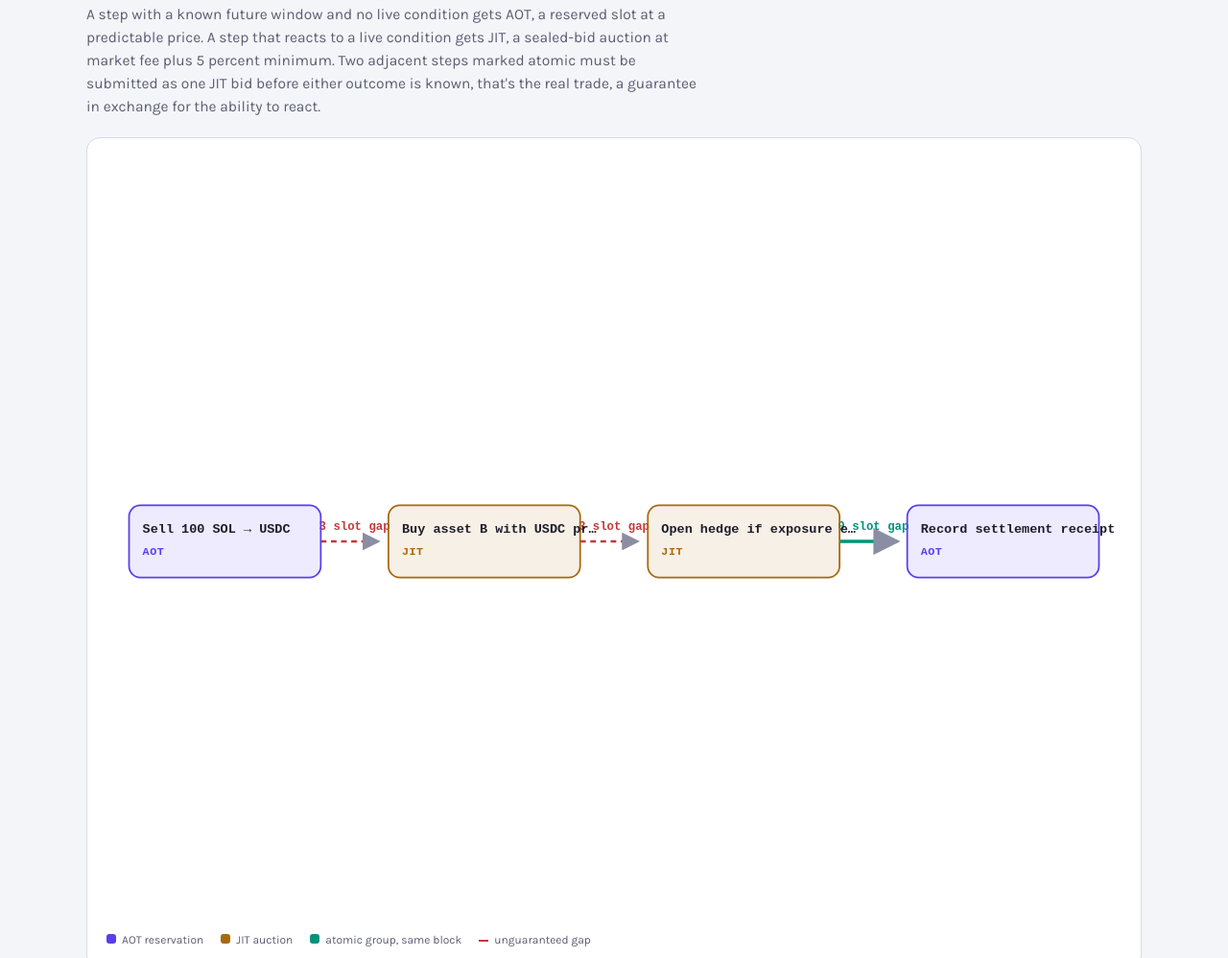
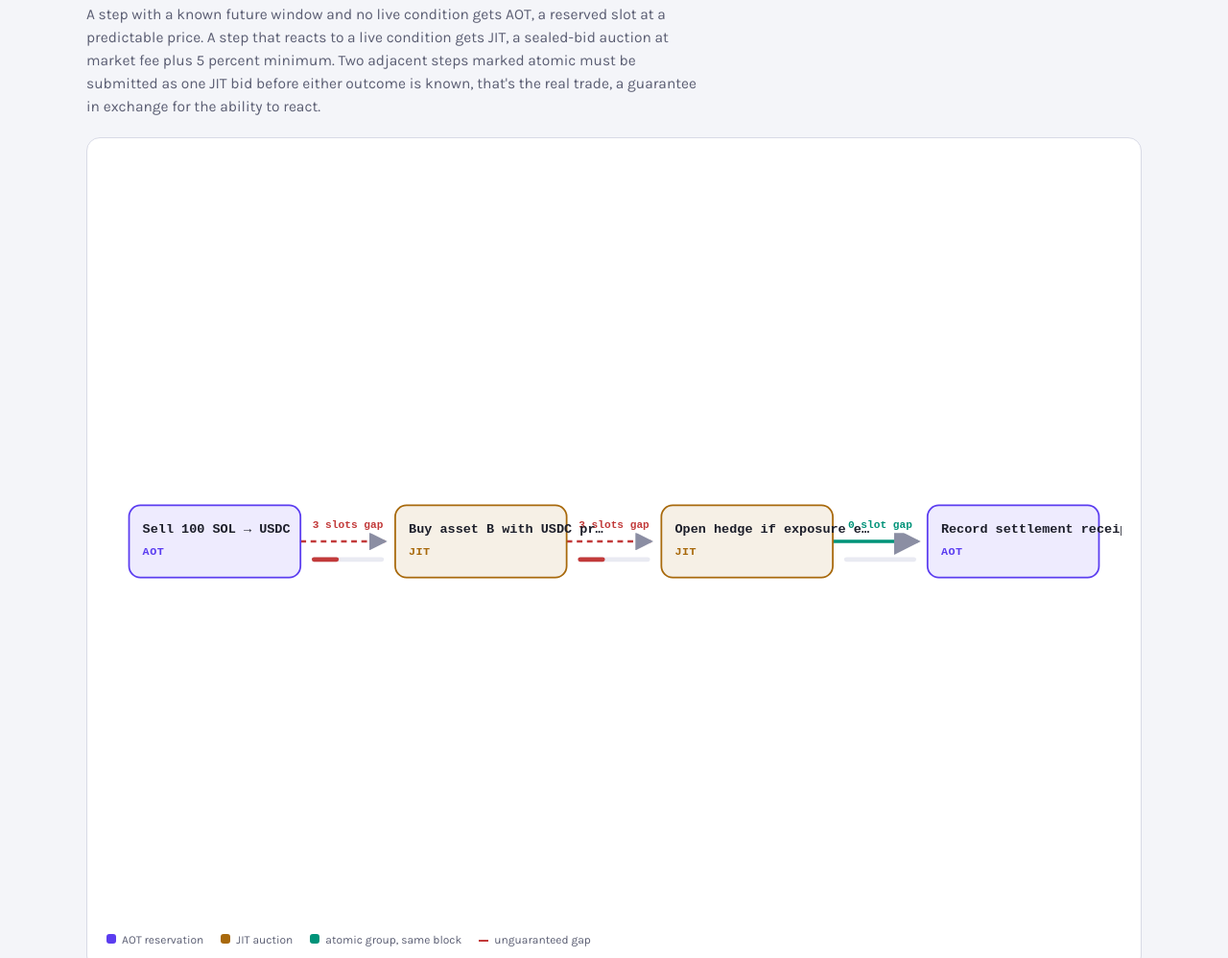
Before and after one commit to talk2brownn/timelock, a plain HTML site: page index.html in a window 1280 px wide. Shown: the part 1463-2461 px from the top of the page at 96% size. Drawn offline with Linux system fonts and the light colour scheme; a web font is replaced by a local one.

Commit message:
Animate the atomicity gap diagram and fix edge-label overlap

```diff
--- a/index.html
+++ b/index.html
@@ -120,6 +120,13 @@
   /* ---- DAG diagram ---- */
   .dag-card { background: var(--surface); border: 1px solid var(--border); border-radius: 14px; padding: 20px; margin-bottom: 24px; }
   svg text { font-family: "Fragment Mono", monospace; }
+  #dagSvg rect, #dagSvg text { transition: fill 0.35s ease, stroke 0.35s ease, opacity 0.35s ease; }
+  #dagSvg line { transition: stroke 0.35s ease, stroke-width 0.35s ease, opacity 0.35s ease; }
+  #dagSvg .exp-bar-fill, #dagSvg .exp-bar-track { transition: width 0.35s ease, x 0.35s ease, fill 0.35s ease; }
+  #dagSvg .exp-halo { transition: x 0.35s ease, width 0.35s ease; }
+
+  @keyframes gapPulse { 0% { transform: scale(1); } 35% { transform: scale(1.16); } 100% { transform: scale(1); } }
+  .gap-number.pulse { animation: gapPulse 0.5s ease; }
 
   /* ---- gap report ---- */
   .gap-hero { background: var(--surface); border: 1px solid var(--border); border-radius: 16px; padding: 26px 28px; margin-bottom: 24px; display: grid; grid-template-columns: auto 1fr; gap: 28px; align-items: center; }
@@ -134,7 +141,7 @@
   .edge-row .path { font-family: "Fragment Mono", monospace; font-size: 12.5px; color: var(--text-secondary); flex: 1 1 100%; min-width: 0; }
   .edge-row .path b { color: var(--text); }
   .edge-row .bar-track { flex: 1 1 100px; min-width: 0; height: 8px; background: var(--surface-2); border-radius: 999px; overflow: hidden; }
-  .edge-row .bar-fill { height: 100%; background: var(--gap); border-radius: 999px; }
+  .edge-row .bar-fill { height: 100%; background: var(--gap); border-radius: 999px; transition: width 0.35s ease, background 0.35s ease; }
   .edge-row .bar-fill.zero { background: var(--atomic); }
   .edge-row .amt { font-family: "Fragment Mono", monospace; font-weight: 700; font-size: 12.5px; white-space: nowrap; }
   .edge-row .amt.zero { color: var(--atomic); }
@@ -240,7 +247,7 @@
       <p class="section-dek">Summed along the longest dependency chain in the plan above. This is the number that matters: every leg individually guaranteed, and still this much daylight between them.</p>
     </div>
     <div class="gap-hero">
-      <div class="gap-number"><span id="gapSlots">0</span><span class="unit">slots</span></div>
+      <div class="gap-number" id="gapNumber"><span id="gapSlots">0</span><span class="unit">slots</span></div>
       <div class="gap-copy">
         <p><strong id="gapSeconds">0.0s</strong> of unavoidable exposure at 400ms per slot, the real, current Solana slot time, even in the case where every single leg wins its auction or its reservation on the first try.</p>
         <p id="gapExplain">Sell confirms, then USDC sits unhedged until the buy leg lands, that gap is structural, not a bug in this plan.</p>
@@ -619,64 +626,126 @@
   // ---------------------------------------------------------------
   function drawDag(sched) {
     var svg = document.getElementById("dagSvg");
-    clear(svg);
     var steps = sched.steps;
     var n = steps.length;
     var W = 900, H = 260;
-    var nodeW = 170, nodeH = 64;
-    var xGap = (W - 40 - nodeW) / Math.max(1, n - 1);
+    var minGap = 84;
+    var nodeW = Math.max(120, Math.min(190, (W - 40 - (n - 1) * minGap) / Math.max(1, n)));
+    var nodeH = 64;
+    var stepX = nodeW + minGap;
     var y = H / 2 - nodeH / 2;
 
     var pos = {};
-    steps.forEach(function (s, i) { pos[s.id] = { x: 20 + i * xGap, y: y }; });
+    steps.forEach(function (s, i) { pos[s.id] = { x: 20 + i * stepX, y: y }; });
 
-    var textCol = cssVar("--text"), mutedCol = cssVar("--text-muted"), gapCol = cssVar("--gap"), atomicCol = cssVar("--atomic");
+    var textCol = cssVar("--text"), mutedCol = cssVar("--text-muted"), gapCol = cssVar("--gap"), atomicCol = cssVar("--atomic"), surface2 = cssVar("--surface-2"), surfaceCol = cssVar("--surface");
 
-    // defs: arrow marker
-    var defs = el("defs", {});
-    var marker = el("marker", { id: "arrow", markerWidth: 8, markerHeight: 8, refX: 7, refY: 4, orient: "auto" });
-    marker.appendChild(el("path", { d: "M0,0 L8,4 L0,8 Z", fill: mutedCol }));
-    defs.appendChild(marker);
-    svg.appendChild(defs);
+    // Rebuild from scratch only when the set of steps actually changes (workflow switch).
+    // Otherwise reuse the existing elements and just update their attributes, so CSS
+    // transitions animate the change instead of the diagram snapping to a new state.
+    var sig = steps.map(function (s) { return s.id; }).join("|");
+    if (svg.getAttribute("data-sig") !== sig) {
+      clear(svg);
+      svg.setAttribute("data-sig", sig);
+      svg.__cache = { nodes: {}, edges: {} };
 
-    // edges
+      var defs = el("defs", {});
+      var marker = el("marker", { id: "arrow", markerWidth: 8, markerHeight: 8, refX: 7, refY: 4, orient: "auto" });
+      marker.appendChild(el("path", { d: "M0,0 L8,4 L0,8 Z", fill: mutedCol }));
+      defs.appendChild(marker);
+      svg.appendChild(defs);
+
+      sched.edges.forEach(function (e) {
+        var key = e.from + ">" + e.to;
+        var line = el("line", { "marker-end": "url(#arrow)" });
+        var track = el("rect", { rx: 2, ry: 2 });
+        var fill = el("rect", { rx: 2, ry: 2, "class": "exp-bar-fill" });
+        var halo = el("rect", { rx: 4, ry: 4, fill: surfaceCol });
+        var label = el("text", { "text-anchor": "middle", "font-size": 9.5, "font-weight": 700 });
+        svg.appendChild(line); svg.appendChild(track); svg.appendChild(fill); svg.appendChild(halo); svg.appendChild(label);
+        svg.__cache.edges[key] = { line: line, track: track, fill: fill, halo: halo, label: label };
+      });
+
+      steps.forEach(function (s) {
+        var rect = el("rect", { rx: 10, "stroke-width": 1.5 });
+        var t1 = el("text", { "font-size": 11.5, "font-weight": 700 });
+        var t2 = el("text", { "font-size": 10, "font-weight": 700, "letter-spacing": "0.04em" });
+        svg.appendChild(rect); svg.appendChild(t1); svg.appendChild(t2);
+        svg.__cache.nodes[s.id] = { rect: rect, t1: t1, t2: t2 };
+      });
+    }
+
+    var maxSlots = 8;
     sched.edges.forEach(function (e) {
+      var key = e.from + ">" + e.to;
+      var c = svg.__cache.edges[key];
+      if (!c) return;
       var p1 = pos[e.from], p2 = pos[e.to];
       var x1 = p1.x + nodeW, y1 = p1.y + nodeH / 2;
       var x2 = p2.x, y2 = p2.y + nodeH / 2;
       var color = e.atomic ? atomicCol : gapCol;
-      var line = el("line", { x1: x1, y1: y1, x2: x2 - 9, y2: y2, stroke: color, "stroke-width": e.atomic ? 3 : 2, "stroke-dasharray": e.atomic ? "" : "5,4", "marker-end": "url(#arrow)" });
-      svg.appendChild(line);
-      var midX = (x1 + x2) / 2;
-      var lbl = e.atomic ? "0 slot gap" : (e.exposure + " slot gap");
-      var t = el("text", { x: midX, y: y1 - 10, "font-size": 10.5, fill: color, "text-anchor": "middle", "font-weight": 700 });
-      t.textContent = lbl;
-      svg.appendChild(t);
+
+      c.line.setAttribute("x1", x1); c.line.setAttribute("y1", y1);
+      c.line.setAttribute("x2", x2 - 9); c.line.setAttribute("y2", y2);
+      c.line.setAttribute("stroke", color);
+      c.line.setAttribute("stroke-width", e.atomic ? 3 : 2);
+      c.line.setAttribute("stroke-dasharray", e.atomic ? "" : "5,4");
+
+      var barW = Math.max(0, (x2 - x1) - 20);
+      var barX = x1 + 10, barY = y1 + 14;
+      c.track.setAttribute("x", barX); c.track.setAttribute("y", barY);
+      c.track.setAttribute("width", barW); c.track.setAttribute("height", 4);
+      c.track.setAttribute("fill", surface2);
+
+      var frac = e.atomic ? 0 : Math.max(0.05, Math.min(1, e.exposure / maxSlots));
+      c.fill.setAttribute("x", barX); c.fill.setAttribute("y", barY);
+      c.fill.setAttribute("width", e.atomic ? 0 : barW * frac); c.fill.setAttribute("height", 4);
+      c.fill.setAttribute("fill", color);
+
+      var lbl = e.atomic ? "0 slot gap" : (e.exposure + " slot" + (e.exposure === 1 ? "" : "s") + " gap");
+      c.label.textContent = lbl;
+      var midX = (x1 + x2) / 2, labelY = y1 - 12;
+      c.label.setAttribute("x", midX); c.label.setAttribute("y", labelY); c.label.setAttribute("fill", color);
+      try {
+        var bbox = c.label.getBBox();
+        c.halo.setAttribute("x", bbox.x - 5);
+        c.halo.setAttribute("y", bbox.y - 2);
+        c.halo.setAttribute("width", bbox.width + 10);
+        c.halo.setAttribute("height", bbox.height + 4);
+      } catch (err) { /* getBBox can be unavailable before first paint */ }
     });
 
-    // nodes
     steps.forEach(function (s) {
       var kind = classify(s);
       var color = kind === "AOT" ? cssVar("--aot") : cssVar("--jit");
       var soft = kind === "AOT" ? cssVar("--aot-soft") : cssVar("--jit-soft");
+      var c = svg.__cache.nodes[s.id];
       var p = pos[s.id];
-      svg.appendChild(el("rect", { x: p.x, y: p.y, width: nodeW, height: nodeH, rx: 10, fill: soft, stroke: color, "stroke-width": 1.5 }));
+      c.rect.setAttribute("x", p.x); c.rect.setAttribute("y", p.y);
+      c.rect.setAttribute("width", nodeW); c.rect.setAttribute("height", nodeH);
+      c.rect.setAttribute("fill", soft); c.rect.setAttribute("stroke", color);
       var label = s.label.length > 26 ? s.label.slice(0, 24) + "…" : s.label;
-      var t1 = el("text", { x: p.x + 12, y: p.y + 24, "font-size": 11.5, fill: textCol, "font-weight": 700 });
-      t1.textContent = label;
-      svg.appendChild(t1);
-      var t2 = el("text", { x: p.x + 12, y: p.y + 44, "font-size": 10, fill: color, "font-weight": 700, "letter-spacing": "0.04em" });
-      t2.textContent = kind;
-      svg.appendChild(t2);
+      c.t1.textContent = label;
+      c.t1.setAttribute("x", p.x + 12); c.t1.setAttribute("y", p.y + 24); c.t1.setAttribute("fill", textCol);
+      c.t2.textContent = kind;
+      c.t2.setAttribute("x", p.x + 12); c.t2.setAttribute("y", p.y + 44); c.t2.setAttribute("fill", color);
     });
   }
 
   // ---------------------------------------------------------------
   // Rendering: gap report
   // ---------------------------------------------------------------
+  var lastTotalGap = null;
   function renderGapReport(sched) {
     document.getElementById("gapSlots").textContent = sched.totalGap;
     document.getElementById("gapSeconds").textContent = (sched.totalGap * SLOT_MS / 1000).toFixed(2) + "s";
+    if (lastTotalGap !== null && lastTotalGap !== sched.totalGap) {
+      var gapNumEl = document.getElementById("gapNumber");
+      gapNumEl.classList.remove("pulse");
+      void gapNumEl.offsetWidth; // restart the animation
+      gapNumEl.classList.add("pulse");
+    }
+    lastTotalGap = sched.totalGap;
 
     var atomicCount = sched.edges.filter(function (e) { return e.atomic; }).length;
     var explain;
```
